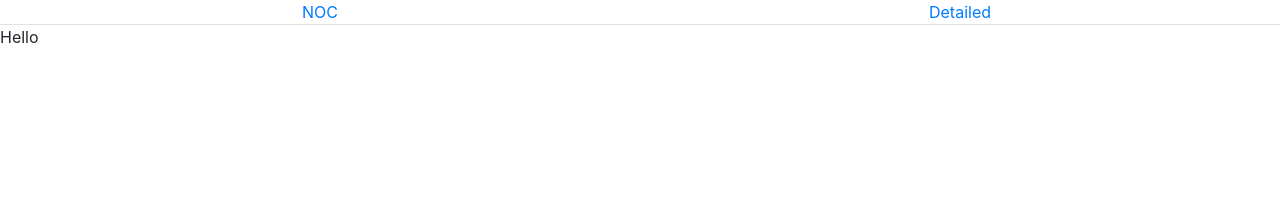
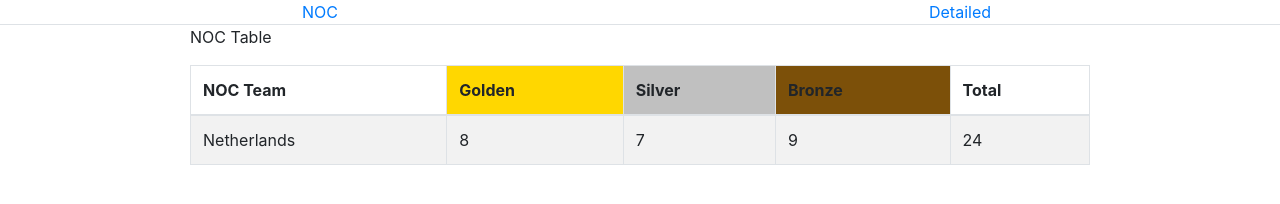
Before and after one commit to DianaBanana888/medal-summary, a React app: page / in a window 1280 px wide. Built offline with nearby package versions, Linux system fonts and the light colour scheme.

Commit message:
styles and css

```diff
--- a/src/components/App.css
+++ b/src/components/App.css
@@ -36,3 +36,42 @@
     transform: rotate(360deg);
   }
 }
+
+.table-medal-first {
+  max-width: 900px;
+  margin: auto;
+}
+
+.table-medal-gender {
+  max-width: 900px;
+  margin: 50px;
+  /* justify-content: space-around; */
+}
+
+.gender-blocks {
+  display: flex;
+  justify-content: space-evenly;
+}
+
+h3 {
+  display: flex;
+  justify-content: center;
+}
+
+.buttons {
+  display: flex;
+  justify-content: center;
+}
+button {
+  margin:30px 20px;
+}
+
+.gold {
+  background-color: gold;
+}
+.silver {
+  background-color: silver;
+}
+.bronze {
+  background-color: rgb(124, 80, 9);
+}
--- a/src/components/TableInfo.js
+++ b/src/components/TableInfo.js
@@ -1,15 +1,17 @@
 import React from 'react';
 import Table from 'react-bootstrap/Table';
 
-function SportMedalsOverviewTable(sport) {
+function SportMedalsOverviewTable(sport, name) {
   return (
-    <Table className="table-medal-first" striped bordered hover>
+    <div className="table-medal-first">
+      <p>{name}</p>
+      <Table striped bordered hover>
         <thead>
           <tr>
             <th>Rank</th>
-          <th>Golden</th>
-          <th>Silver</th>
-          <th>Bronze</th>
+            <th className="gold">Golden</th>
+            <th className="silver">Silver</th>
+            <th className="bronze">Bronze</th>
             <th>Total</th>
           </tr>
         </thead>
@@ -23,6 +25,7 @@
           </tr>
         </tbody>
       </Table>
+    </div>
   )
 }
 
@@ -40,15 +43,15 @@
   })
 
   return (
-    <>
+    <div className="table-medal-gender">
       <p>{name}</p>
-      <Table Table className="table-medal-gender" striped bordered hover >
+      <Table striped bordered hover >
         <thead>
           <tr>
             <th>Event</th>
-            <th>Golden</th>
-            <th>Silver</th>
-            <th>Bronze</th>
+            <th className="gold">Golden</th>
+            <th className="silver">Silver</th>
+            <th className="bronze">Bronze</th>
           </tr>
         </thead>
 
@@ -63,7 +66,7 @@
           ))}
         </tbody>
       </Table >
-    </>
+    </div>
   )
 }
 
@@ -97,12 +100,12 @@
   return (
     <>
       <h3>{sport.Sport.c_Name}</h3>
-      Medal table
-      {SportMedalsOverviewTable(sport)}
+      {SportMedalsOverviewTable(sport, "Medal table")}
 
-
+      <div className="gender-blocks">
         {SportEventMedalsTable(eventToMedalsMen, "Men's events")}
         {SportEventMedalsTable(eventToMedalsWomen, "Women's events")}
+      </div>
     </>
   )
 }
--- a/src/pages/Detailed.js
+++ b/src/pages/Detailed.js
@@ -15,7 +15,8 @@
 
   return (
     <>
-      { (sportList)
+      <div className="buttons">
+        {(sportList)
           ? sportList.map((sport) => (
             <Button
               key={sport.Sport.c_Short}
@@ -28,13 +29,12 @@
             </Button>
           ))
           : null}
-
+      </div>
 
       {eachSport
         ? <TableInfo sport={eachSport.sport} />
         : null
       }
-
     </>
   )
 }
--- a/src/pages/NOC.js
+++ b/src/pages/NOC.js
@@ -1,9 +1,32 @@
 import React from 'react'
+import info from '../jsonInfo';
+import Table from 'react-bootstrap/Table';
 
 export default function NOC() {
+  const sport = info.NOCMedals
   return (
-    <div>
-      Hello
+    <div className="table-medal-first">
+      <p>NOC Table</p>
+      <Table striped bordered hover>
+        <thead>
+          <tr>
+            <th>NOC Team</th>
+            <th className="gold">Golden</th>
+            <th className="silver">Silver</th>
+            <th className="bronze">Bronze</th>
+            <th>Total</th>
+          </tr>
+        </thead>
+        <tbody>
+          <tr>
+            <td>{sport.NOC.c_Name}</td>
+            <td>{sport.Medals.n_Gold}</td>
+            <td>{sport.Medals.n_Silver}</td>
+            <td>{sport.Medals.n_Bronze}</td>
+            <td>{sport.Medals.n_Total}</td>
+          </tr>
+        </tbody>
+      </Table>
     </div>
   )
 }
```
Lines whose indentation alone changed are shown as unchanged.
